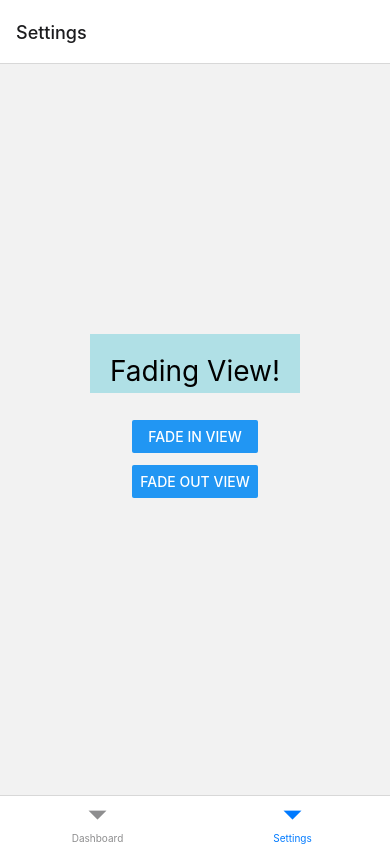
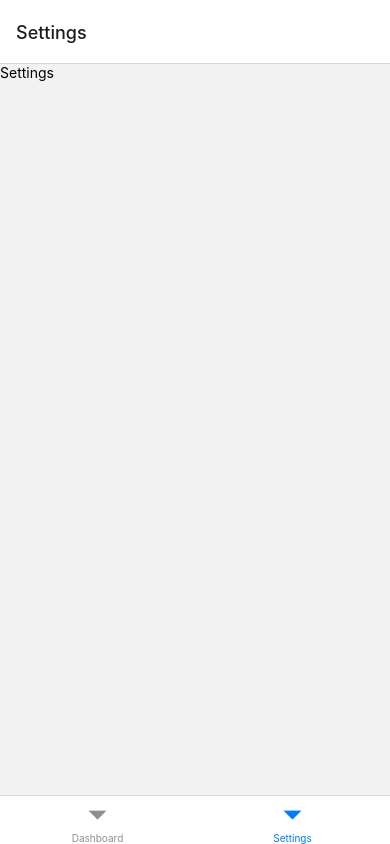
Before and after one commit to dkwhiting/habit-tracker, a React Native app: screen /Settings in a window 390 px wide. Built offline with nearby package versions, Linux system fonts and the light colour scheme.

Commit message:
Revert settings page

```diff
--- a/components/Settings.js
+++ b/components/Settings.js
@@ -1,73 +1,12 @@
-import React, {useRef} from 'react';
-import {
-  Animated,
-  Text,
-  View,
-  StyleSheet,
-  Button,
-  SafeAreaView,
-} from 'react-native';
+import { View, Text } from 'react-native'
+import React from 'react'
 
 const Settings = () => {
-  // fadeAnim will be used as the value for opacity. Initial Value: 0
-  const fadeAnim = useRef(new Animated.Value(59)).current;
+  return (
+    <View>
+      <Text>Settings</Text>
+    </View>
+  )
+}
 
-  const fadeIn = () => {
-    // Will change fadeAnim value to 1 in 5 seconds
-    Animated.timing(fadeAnim, {
-      toValue: 500,
-      duration: 5000,
-      useNativeDriver: false,
-    }).start();
-  };
-
-  const fadeOut = () => {
-    // Will change fadeAnim value to 0 in 3 seconds
-    Animated.timing(fadeAnim, {
-      toValue: 0,
-      duration: 3000,
-      useNativeDriver: false,
-    }).start();
-  };
-
-  return (
-    <SafeAreaView style={styles.container}>
-      <Animated.View
-        style={[
-          styles.fadingContainer,
-          {
-            // Bind opacity to animated value
-            height: fadeAnim,
-          },
-        ]}>
-        <Text style={styles.fadingText}>Fading View!</Text>
-      </Animated.View>
-      <View style={styles.buttonRow}>
-        <Button title="Fade In View" onPress={fadeIn} />
-        <Button title="Fade Out View" onPress={fadeOut} />
-      </View>
-    </SafeAreaView>
-  );
-};
-
-const styles = StyleSheet.create({
-  container: {
-    flex: 1,
-    alignItems: 'center',
-    justifyContent: 'center',
-  },
-  fadingContainer: {
-    padding: 20,
-    backgroundColor: 'powderblue',
-  },
-  fadingText: {
-    fontSize: 28,
-  },
-  buttonRow: {
-    flexBasis: 100,
-    justifyContent: 'space-evenly',
-    marginVertical: 16,
-  },
-});
-
-export default Settings;
+export default Settings
```
